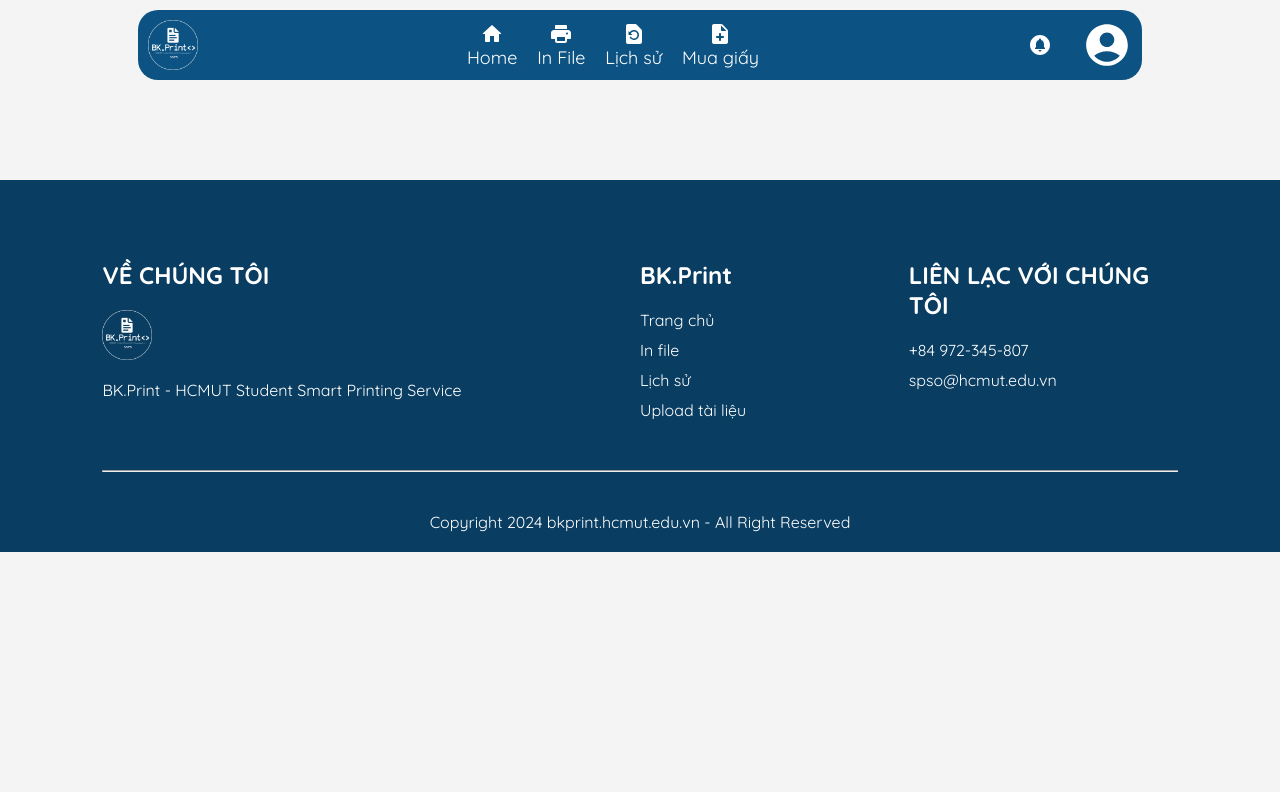
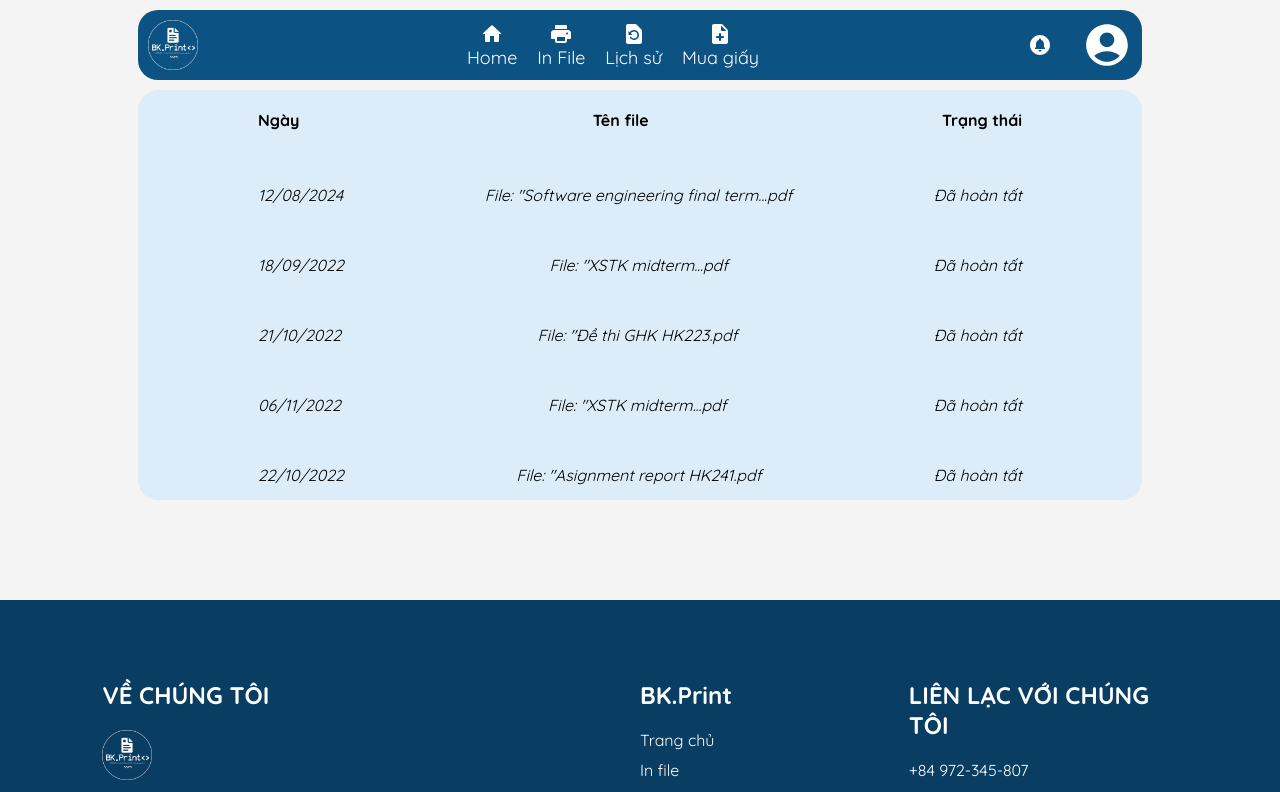
Before and after one commit to vmanhhh/hcmut_print_service, a React (Create React App) app in the folder client/: page /log in a window 1280 px wide. Shown: the top 792 px of the page. Built offline with nearby package versions, Linux system fonts and the light colour scheme.

Commit message:
add transaction history

```diff
--- a/client/src/App.js
+++ b/client/src/App.js
@@ -16,75 +16,21 @@ import InfoDialog from "./components/InfoDialog";
 import BuyPaperPage from "./pages/BuyPaperPage";
 import ProtectedRoute from "./components/ProtectedRoute";
 import "./App.css";
-
-const clientId =
-  "805088220575-7e7a127038e1hrk80cef6so8c9kmg089.apps.googleusercontent.com";
-
-function App() {
-  const [user, setUser] = useState(null);
-  const [dialogOpen, setDialogOpen] = useState(false);
-
-  useEffect(() => {
-    // Retrieve user information from localStorage on initial load
-    const storedUser = localStorage.getItem("user");
-    if (storedUser) {
-      setUser(JSON.parse(storedUser));
-    }
-  }, []);
-
-  const handleLoginSuccess = (user) => {
-    setUser(user);
-    setDialogOpen(true);
-    // Store user information in localStorage
-    localStorage.setItem("user", JSON.stringify(user));
-  };
-
-  const handleDialogClose = () => {
-    setDialogOpen(false);
-  };
-
-  const handleLogout = () => {
-    setUser(null);
-    localStorage.removeItem("user");
-  };
-
+import Log from "./pages/log/log";
+const App = () => {
   return (
-
-    <GoogleOAuthProvider clientId={clientId}>
       <Router>
         <div className="app">
-          <Navbar user={user} onAccountClick={() => setDialogOpen(true)} />
+          <Navbar />
           <Routes>
             <Route
-              path="/"
-              element={user ? <HomePage /> : <Navigate to="/login" />}
+              path="/log"
+              element={<Log />}
             />
-            <Route
-              path="/login"
-              element={user ? <Navigate to="/" /> : <Login onLoginSuccess={handleLoginSuccess} />}
-            />
-            <Route
-              path="/buypaper"
-              element={
-                <ProtectedRoute user={user}>
-                  <BuyPaperPage />
-                </ProtectedRoute>
-              }
-            />
-            {/* Add more routes as needed */}
           </Routes>
         </div>
         <Footer />
-        {user && (
-          <InfoDialog
-            open={dialogOpen}
-            onClose={handleDialogClose}
-            user={user}
-            onLogout={handleLogout}
-          />
-        )}
       </Router>
-    </GoogleOAuthProvider>
   );
 }
 
--- /dev/null
+++ b/client/src/components/logItem/logItem.css
@@ -0,0 +1,14 @@
+.log-item{
+    display: flex;
+    justify-content: space-between;
+    align-items: center;
+    padding: 10px 20px 10px 20px;
+    margin: 5px 100px 5px 100px;
+    /* border: solid 1.5px #1488D8; */
+    border-radius: 20px;
+    background-color: #DCEDF9;
+
+}
+.log-item p {
+    font-style: italic;
+}
--- /dev/null
+++ b/client/src/components/logItem/logItem.js
@@ -0,0 +1,21 @@
+import React from 'react'
+import './logItem.css'
+
+const logItem = ({date, name, state}) => {
+    return (
+        <div className='log-item'>
+            <div className='date'>
+                <p>{date}</p>
+            </div>
+            <div className='file-name'>
+                <p>{name}</p>
+            </div>
+
+            <div className='state'>
+                <p>{state}</p>
+            </div>
+        </div>
+    )
+}
+
+export default logItem
--- /dev/null
+++ b/client/src/pages/log/log.css
@@ -0,0 +1,17 @@
+.title{
+
+    display: flex;
+    justify-content: space-between;
+    align-items: center;
+    padding: 10px 20px 10px 20px;
+    margin: 10px 100px 10px 100px;
+    font-weight: 1000;
+}
+.log-container{
+    display: flex;
+    flex-direction: column;
+    gap: 20px;
+    margin: 10px;
+    background-color: #DCEDF9;
+    border-radius: 20px;
+}
--- /dev/null
+++ b/client/src/pages/log/log.js
@@ -0,0 +1,32 @@
+
+import React from 'react'
+import './log.css'
+import LogItem from '../../components/logItem/logItem'
+
+const log = () => {
+  return (
+    <div className='log-container'>
+        <div className='title'>
+            <div className='date'>
+                <p>Ngày</p>
+            </div>
+            <div className='file-name'>
+                <p>Tên file</p>
+            </div>
+
+            <div className='state'>
+                <p>Trạng thái</p>
+            </div>
+        </div>
+
+        <LogItem date='12/08/2024' name='File: "Software engineering final term...pdf' state='Đã hoàn tất'/>
+        <LogItem date='18/09/2022' name='File: "XSTK midterm...pdf' state='Đã hoàn tất'/>
+        <LogItem date='21/10/2022' name='File: "Đề thi GHK HK223.pdf' state='Đã hoàn tất'/>
+        <LogItem date='06/11/2022' name='File: "XSTK midterm...pdf' state='Đã hoàn tất'/>
+        <LogItem date='22/10/2022' name='File: "Asignment report HK241.pdf' state='Đã hoàn tất'/>
+    </div>
+  )
+
+}
+
+export default log
--- a/package.json
+++ b/package.json
@@ -2,12 +2,14 @@
   "dependencies": {
     "@emotion/react": "^11.13.5",
     "@emotion/styled": "^11.13.5",
+    "@fortawesome/fontawesome-free": "^6.7.1",
     "@material-ui/core": "^4.12.4",
     "@mui/icons-material": "^6.1.7",
     "@mui/material": "^6.1.9",
     "@mui/styled-engine": "^6.1.7",
     "@mui/styled-engine-sc": "^6.1.9",
+    "@react-oauth/google": "^0.12.1",
+    "jwt-decode": "^4.0.0",
     "styled-components": "^6.1.13"
-    "jwt-decode": "^4.0.0"
   }
 }
```
Also changed, not shown: client/src/components/Navbar/Navbar.css (line endings or trailing spaces), 1 other file (tests, documents, lock files or other folders).
